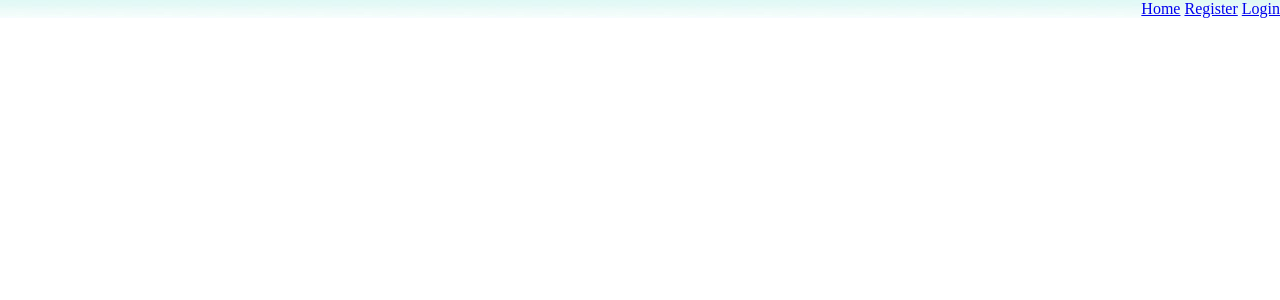
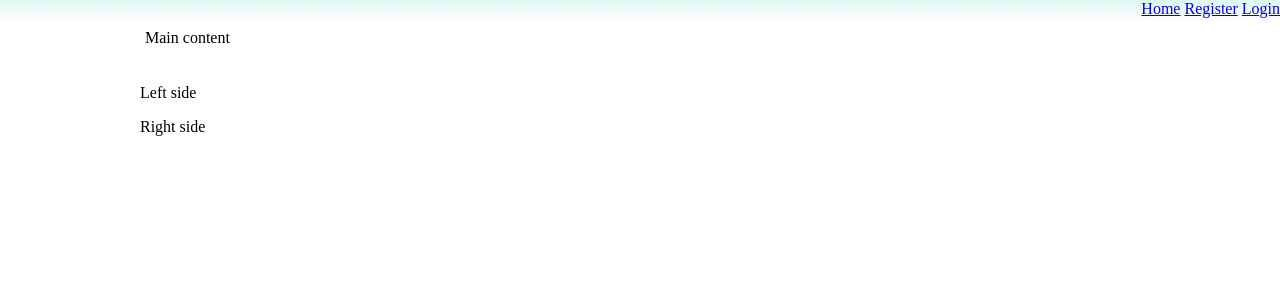
Before and after one commit to acm-uiuc/ideamine, a Django app: page / in a window 1280 px wide. Shown: the top 300 px of the page. Run offline with Django 3.2, Linux system fonts and the light colour scheme; parts of the project's set-up code (start-up, migrations or seed data) failed here and were passed over.

Commit message:
[frontend] CSS stuff added so that we can start having actual placeholders.

```diff
--- a/ideamine/static/ideamine.css
+++ b/ideamine/static/ideamine.css
@@ -16,22 +16,27 @@
 	right: 1em;
 }
 
-/* Layout for right side widgets */
+#container {
+	width: 1000px;
+	margin: 0 auto;
+}
+
+/* Layout for side widgets */
 #rswidgets {
-	width: 24%;
-	position: right;
+	width: 240px;
+	float: right;
 	padding: 5px;
 }
 
 #lsWidgets {
-	width: 24%
-	position: left
+	width: 240px;
+	float: left
 	padding: 5px;
 }
 
 /* Styles and layout for central idea widget */
 #ideaWidgets {
-	width: 48%;
-	position: center;
+	width: 480px;
+	float: center;
 	padding: 5px;
 }
--- a/ideamine/templates/index.html
+++ b/ideamine/templates/index.html
@@ -3,5 +3,15 @@
 {% block title %}Ideamine{% endblock %}
 
 {% block content %}
-
+<div id="container">
+<div id="ideaWidgets">
+	<p>Main content</p>
+</div>
+<div id="lsWidgets">
+	<p>Left side</p>
+</div>
+<div id="rsWidgers">
+	<p>Right side<p>
+</div>
+</div>
 {% endblock %}
```
